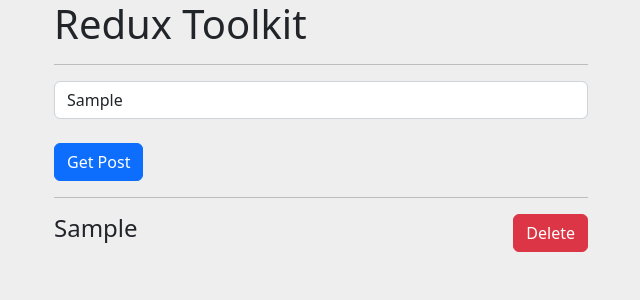
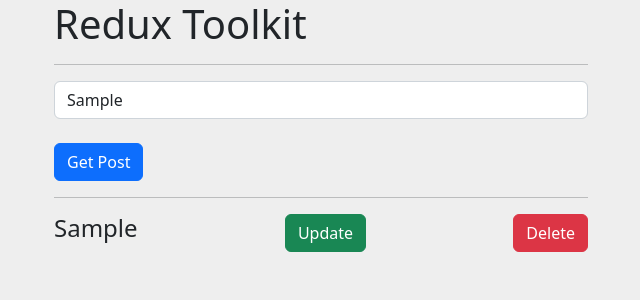
Before and after one commit to binodatjasper/Redux-Toolkit, a React (Vite) app: page / in a window 1280 px wide. Both pictures are taken after typing "Sample" into the empty fields and a click on the button "Get Post". Shown: the top 300 px of the page, without its empty margins (40-680 px from the left). Built offline with nearby package versions, Linux system fonts and the light colour scheme.

Commit message:
update start

```diff
--- a/src/components/Post.jsx
+++ b/src/components/Post.jsx
@@ -5,7 +5,6 @@
 export default function Post() {
     const dispatch = useDispatch();
     const datas = useSelector((state) => state.post);
-
     const [formData, setformData] = useState({
         title: ''
     });
@@ -16,6 +15,11 @@
 
     const handleRemove = (item) => {
         dispatch(removePost(item));
+    }
+
+    const handleUpdate = (item) => {
+        setIsUpdate(true);
+        setformData(item);
     }
 
     const handleSubmit = (e) => {
@@ -31,7 +35,7 @@
                 <div className="col-sm-6">
                     <h1>Redux Toolkit</h1>
                     <hr />
-                    <form action="" onSubmit={handleSubmit}>
+                    <form onSubmit={handleSubmit}>
                         <input type="text" name="title" onChange={handleChange} className="form-control" />
                         <br />
                         <button className='btn btn-primary'>Get Post</button>
@@ -42,6 +46,8 @@
                             return (
                                 <li key={i}>
                                     <h4>{item.title}</h4>
+
+                                    <button type="button" className="btn btn-success" onClick={() => handleUpdate(item)}>Update</button>
                                     <button type="button" className="btn btn-danger" onClick={() => handleRemove(item)}>Delete</button>
                                 </li>
                             );
--- a/src/store/postSlice.jsx
+++ b/src/store/postSlice.jsx
@@ -11,10 +11,9 @@
             console.log(actions.payload.title);
             state.post.push({ id: uuidv4(), title: actions.payload.title });
         },
-        // updatePost(state, actions) {
-        //     console.log(actions.payload.id);
-        //     state.post = { ...state.post.actions.payload,}
-        // },
+        updatePost(state, actions) {
+
+        },
         removePost(state, actions) {
             console.log(actions.payload.id);
             state.post = state.post.filter(item => item.id !== actions.payload.id);
```
